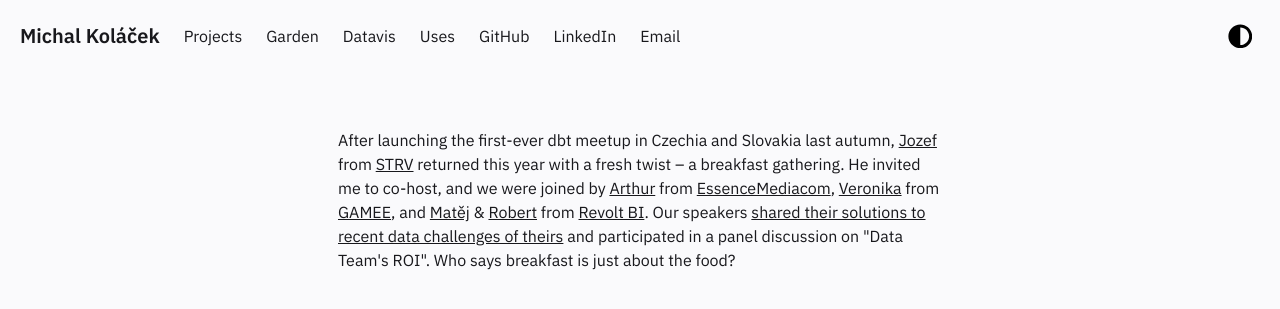
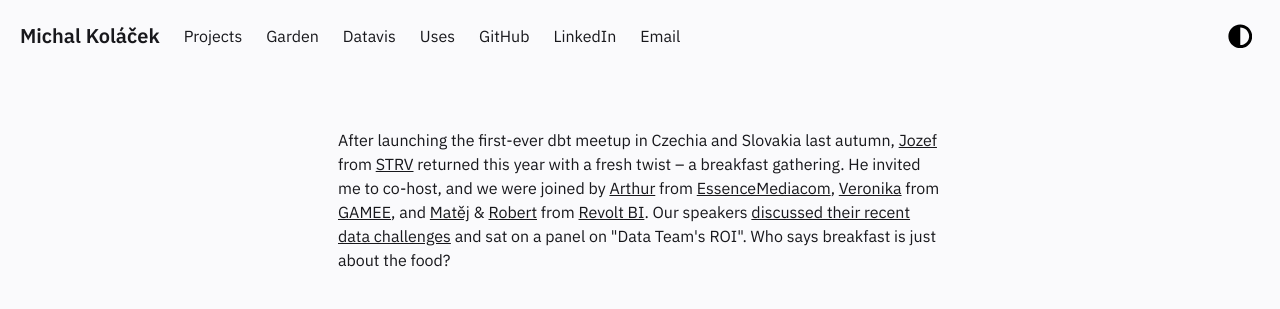
Before and after one commit to one-data-cookie/one-data-cookie.github.io, a Jekyll site: the page built from _projects/2023-10-05-cohosting-dbt-meetup-prague.md, in a window 1280 px wide. Shown: the top 309 px of the page. Built offline with Jekyll 4.4.1, drawn with Linux system fonts in a browser that asks for light colours.

Commit message:
Shorten dbt breakfast in Prague

```diff
--- a/_projects/2023-10-05-cohosting-dbt-meetup-prague.md
+++ b/_projects/2023-10-05-cohosting-dbt-meetup-prague.md
@@ -7,4 +7,4 @@
 ---
 
 After launching the first-ever dbt meetup in Czechia and Slovakia last autumn, [Jozef](https://www.linkedin.com/in/jozefreginac/) from [STRV](https://www.strv.com/) returned this year with a fresh twist – a breakfast gathering. He invited me to co-host, and we were joined by
-[Arthur](https://www.linkedin.com/in/arthurtwmills/) from [EssenceMediacom](https://www.essencemediacom.com/), [Veronika](https://www.linkedin.com/in/veronikapeskova/) from [GAMEE](https://www.gamee.com/), and [Matěj](https://www.linkedin.com/in/novakmates/) & [Robert](https://www.linkedin.com/in/rvojacek/) from [Revolt BI](https://www.revolt.bi/).  Our speakers [shared their solutions to recent data challenges of theirs](https://docs.google.com/presentation/d/1shnmPlMAMjh0pjbwYM-P98ZhoxkU_dUT0TOonvEKBzk/edit?usp=sharing) and participated in a panel discussion on "Data Team's ROI". Who says breakfast is just about the food?
+[Arthur](https://www.linkedin.com/in/arthurtwmills/) from [EssenceMediacom](https://www.essencemediacom.com/), [Veronika](https://www.linkedin.com/in/veronikapeskova/) from [GAMEE](https://www.gamee.com/), and [Matěj](https://www.linkedin.com/in/novakmates/) & [Robert](https://www.linkedin.com/in/rvojacek/) from [Revolt BI](https://www.revolt.bi/). Our speakers [discussed their recent data challenges](https://docs.google.com/presentation/d/1shnmPlMAMjh0pjbwYM-P98ZhoxkU_dUT0TOonvEKBzk/edit?usp=sharing) and sat on a panel on "Data Team's ROI". Who says breakfast is just about the food?
```
